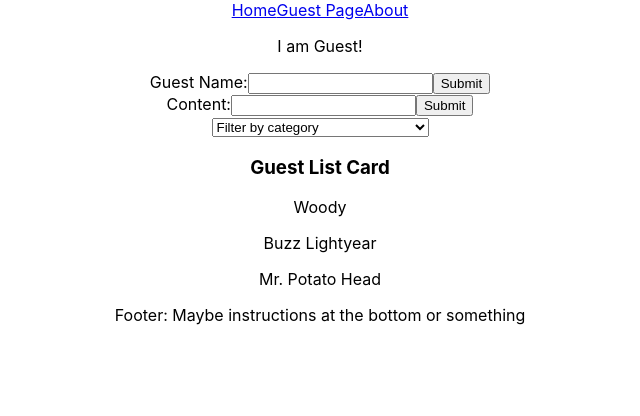
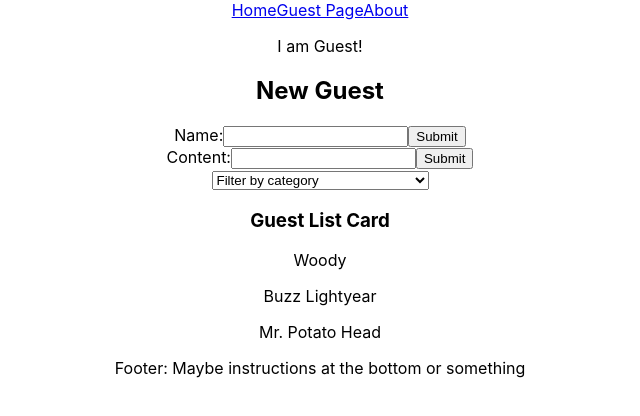
Before and after one commit to jsltran3/phase-2-project-wedding-seating, a React (Create React App) app in the folder my-app/: page /GuestPage in a window 1280 px wide. Shown: the top 416 px of the page, without its empty margins (320-960 px from the left). Built offline with nearby package versions, Linux system fonts and the light colour scheme; data requests are answered from the project's data file.

Commit message:
updated guestList html buttons

```diff
--- a/my-app/src/JS/CreateNewGuest.js
+++ b/my-app/src/JS/CreateNewGuest.js
@@ -21,3 +21,5 @@ function CreateNewGuest() {
         </div>
     )
 }
+
+export default CreateNewGuest;
--- a/my-app/src/JS/GuestPage.js
+++ b/my-app/src/JS/GuestPage.js
@@ -1,10 +1,13 @@
 import React, { useEffect, useState } from "react";
 import GuestsFilter from "./GuestsFilter";
 import Guests from "./Guests";
+import CreateNewGuest from "./CreateNewGuest";
+import { Route, useRouteMatch } from "react-router-dom"
 
 function GuestList() {
 	const [guestList, setGuestList] = useState([]);
 	const [selectedCategory, setSelectedCategory] = useState("All");
+	const match = useRouteMatch();
 
 	useEffect(() => {
 		fetch("http://localhost:3000/wedding_guests")
@@ -38,20 +41,10 @@ function GuestList() {
 	return (
 		<div>
 			<p>I am Guest!</p>
-                <form>
-                    <label>
-                        Guest Name:
-                        <input type="text" name="name" />
-                    </label>
-                    <input type="submit" value="Submit" />
-                </form>
-                <form>
-                    <label>
-                        Content:
-                        <input type="text" name="content" />
-                    </label>
-                    <input type="submit" value="Submit" />
-                </form>
+			<Route exact path={match.url}>
+				<CreateNewGuest />
+			</Route>
+
 			<GuestsFilter
 				category={selectedCategory}
 				onCategoryChange={handleCategoryChange}
@@ -70,9 +63,9 @@ function GuestList() {
 			</ul>
 			{guestList.map((guest) => {
 				// console.log({task})
-                    return(
-                        <p key={ guest.id }>
-                            { guest.guest_name }
+				return (
+					<p key={guest.id}>
+						{guest.guest_name}
 
 					</p>
 				)
```
Lines whose indentation alone changed are shown as unchanged.
